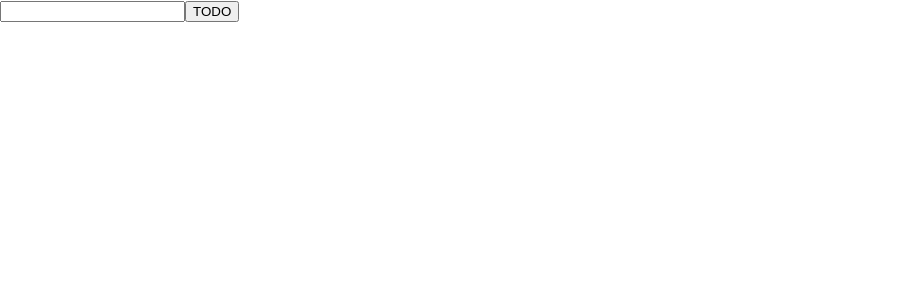
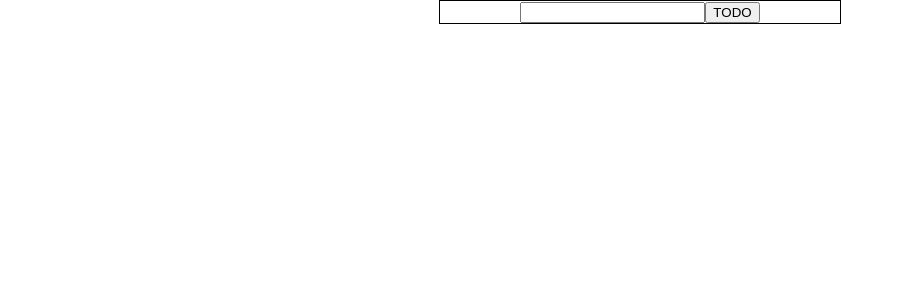
Before and after one commit to grlara9/todo-hooks, a React (Create React App) app: page / in a window 1280 px wide. Shown: the top 300 px of the page, without its empty margins (0-904 px from the left). Built offline with nearby package versions, Linux system fonts and the light colour scheme.

Commit message:
started working on css for main container and create css file for Todos component

```diff
--- a/src/App.css
+++ b/src/App.css
@@ -1,38 +1,13 @@
-.App {
-  text-align: center;
+.container {
+  border: 1px solid black;
+  display: flex;
+  justify-content: center;
+  flex-direction: column;
+  margin: auto;
+  width: 400px;
+
 }
 
-.App-logo {
-  height: 40vmin;
-  pointer-events: none;
+form{
+  margin: 0 auto;
 }
-
-@media (prefers-reduced-motion: no-preference) {
-  .App-logo {
-    animation: App-logo-spin infinite 20s linear;
-  }
-}
-
-.App-header {
-  background-color: #282c34;
-  min-height: 100vh;
-  display: flex;
-  flex-direction: column;
-  align-items: center;
-  justify-content: center;
-  font-size: calc(10px + 2vmin);
-  color: white;
-}
-
-.App-link {
-  color: #61dafb;
-}
-
-@keyframes App-logo-spin {
-  from {
-    transform: rotate(0deg);
-  }
-  to {
-    transform: rotate(360deg);
-  }
-}
--- a/src/App.js
+++ b/src/App.js
@@ -1,5 +1,6 @@
 import React, {useReducer, useState} from 'react'
 import Todos from './components/Todos'
+import './App.css'
 
 export const ACTIONS ={
 ADD_TODO: 'add-todo',
@@ -49,7 +50,7 @@ console.log("hola", name)
 
   console.log(todos)
   return (
-    <div className="App">
+    <div className="container">
       <form onSubmit={handleSubmit}>
         <input type="text" value={name}
         onChange= {e => setName(e.target.value)}  />
@@ -58,11 +59,11 @@ console.log("hola", name)
 
       {todos.map(todo => {
         return (
-
-          <Todos id={todo.id}
-          name={todo.name}
-          complete={todo.complete}
-          dispatch={dispatch}
+          <Todos
+            id={todo.id}
+            name={todo.name}
+            complete={todo.complete}
+            dispatch={dispatch}
           />
         )
       })}
```
Also changed, not shown: src/components/Todos.css (added).
